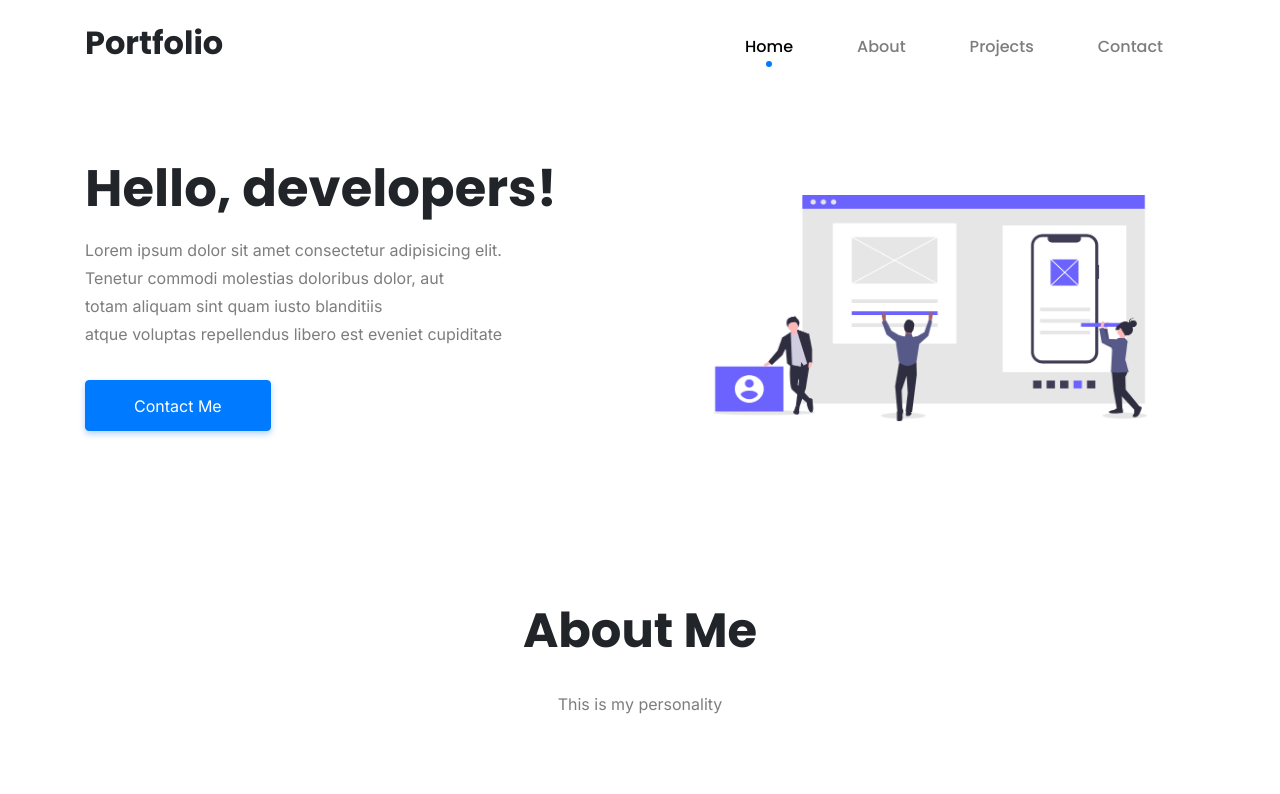
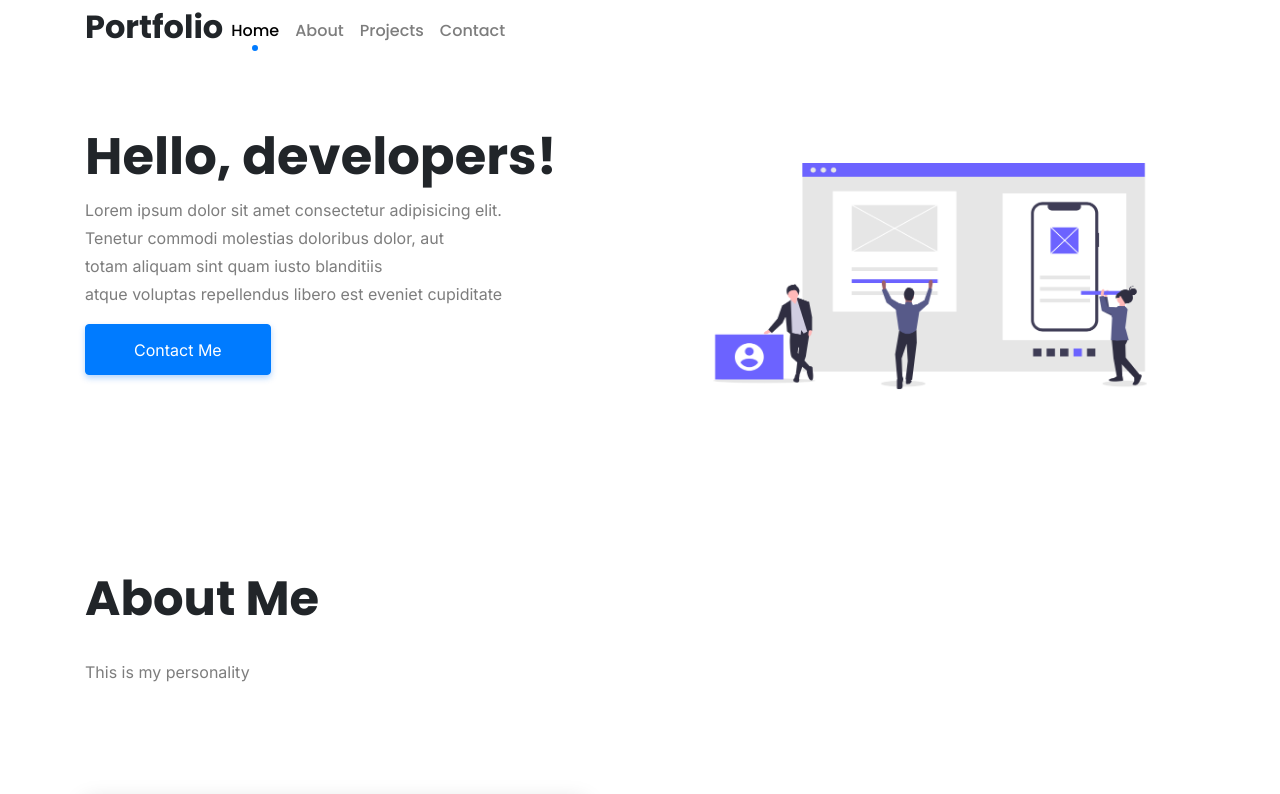
Before and after one commit to darwin1224/portfolio, a Nuxt app: page / in a window 1280 px wide. Shown: the top 794 px of the page. Built offline with nearby package versions, Linux system fonts and the light colour scheme.

Commit message:
feat: import modular css for bootstrap and bootstrap vue

```diff
--- a/assets/main.scss
+++ b/assets/main.scss
@@ -1,3 +1,27 @@
+@import '~bootstrap/scss/functions';
+@import '~bootstrap/scss/variables';
+@import '~bootstrap/scss/mixins';
+
+@import '~bootstrap/scss/root';
+@import '~bootstrap/scss/reboot';
+@import '~bootstrap/scss/type';
+@import '~bootstrap/scss/images';
+@import '~bootstrap/scss/grid';
+@import '~bootstrap/scss/buttons';
+@import '~bootstrap/scss/forms';
+@import '~bootstrap/scss/nav';
+@import '~bootstrap/scss/navbar';
+@import '~bootstrap/scss/close';
+@import '~bootstrap/scss/toasts';
+
+@import '~bootstrap-vue/src/variables';
+@import '~bootstrap-vue/src/utilities';
+@import '~bootstrap-vue/src/custom-controls';
+@import '~bootstrap-vue/src/components/toast/index';
+@import '~bootstrap-vue/src/components/nav/index';
+@import '~bootstrap-vue/src/components/navbar/index';
+@import '~bootstrap-vue/src/components/form-input/index';
+
 h1, h2, h3, h4, h5, h6 {
   font-family: 'Poppins', sans-serif;
 }
--- a/nuxt.config.js
+++ b/nuxt.config.js
@@ -42,6 +42,25 @@ const config = {
     id: 'UA-172133677-1',
   },
   modules: ['bootstrap-vue/nuxt', '@nuxtjs/pwa'],
+  bootstrapVue: {
+    bootstrapCSS: false,
+    bootstrapVueCSS: false,
+    componentsPlugin: ['BVToastPlugin'],
+    components: [
+      'BContainer',
+      'BRow',
+      'BCol',
+      'BFormInput',
+      'BButton',
+      'BNavbar',
+      'BNavbarToggle',
+      'BCollapse',
+      'BNavbarNav',
+      'BImg',
+      'BForm',
+      'BToast',
+    ],
+  },
   build: {},
 }
 
```
